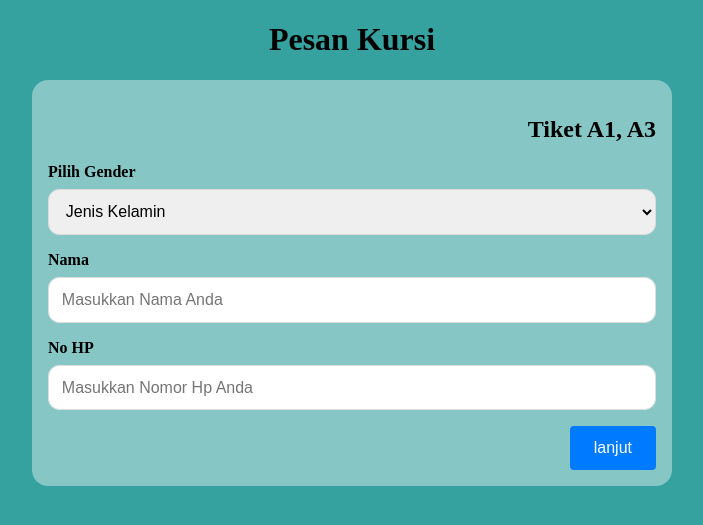
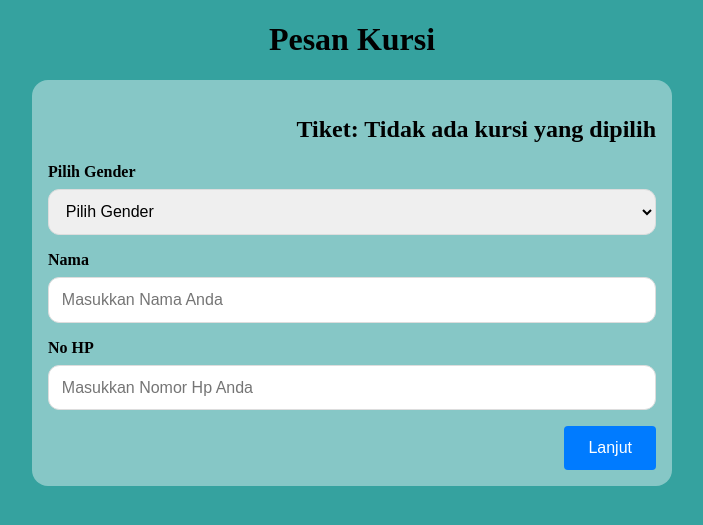
Before and after one commit to andreandri/caps, a PHP site: page /tiketmasuk.php in a window 1280 px wide. Shown: the part 80-605 px from the top of the page, without its empty margins (288-991 px from the left). Run offline with PHP 8.4, Linux system fonts and the light colour scheme.

Commit message:
tentang tiket

```diff
--- a/tiketmasuk.php
+++ b/tiketmasuk.php
@@ -1,3 +1,7 @@
+<?php
+$selectedSeats = isset($_GET['seats']) ? htmlspecialchars($_GET['seats']) : 'Tidak ada kursi yang dipilih';
+?>
+
 <!DOCTYPE html>
 <html lang="en">
 <head>
@@ -16,34 +20,32 @@
 
   <main>
     <h1>Pesan Kursi</h1>
-    <form action="" class="form">
-      <h2>Tiket A1, A3</h2>
+    <form action="cetak_tiket.php" method="POST" class="form">
+      <h2>Tiket: <?php echo $selectedSeats; ?></h2> <!-- Menampilkan kursi yang dipilih -->
+
+      <input type="hidden" name="selectedSeats" value="<?php echo $selectedSeats; ?>"> <!-- Menyimpan kursi yang dipilih ke dalam form -->
+
       <div class="label">
         <label for="gender" tabindex="0">Pilih Gender</label>
-          <select id="gender" aria-label="Pilih Salah Satu" tabindex="0">
-<<<<<<< Updated upstream
-            <option value="">Jenis Kelamin</option>
-            <option value="Laki-laki">Laki-laki</option>
-=======
-            <option value="">Pilih Gender</option>
-            <option value="Tuan">Tuan</option>
->>>>>>> Stashed changes
-            <option value="Perempuan">Perempuan</option>
-          </select>
+        <select id="gender" name="gender" aria-label="Pilih Salah Satu" tabindex="0" required>
+          <option value="">Pilih Gender</option>
+          <option value="Tuan">Tuan</option>
+          <option value="Perempuan">Perempuan</option>
+        </select>
       </div>
 
       <div class="label">
         <label for="name">Nama</label>
-        <input type="text" id="name" name="name" placeholder="Masukkan Nama Anda">
+        <input type="text" id="name" name="name" placeholder="Masukkan Nama Anda" required>
       </div>
 
       <div class="label">
         <label for="nomor">No HP</label>
-        <input type="number" id="nomor" name="nomor" placeholder="Masukkan Nomor Hp Anda">
+        <input type="number" id="nomor" name="nomor" placeholder="Masukkan Nomor Hp Anda" required>
       </div>
 
       <div class="search">
-        <button type="submit">lanjut</button>
+        <button type="submit" class="lanjut">Lanjut</button> <!-- Mengubah button menjadi submit -->
       </div>
     </form>
   </main>
```
Also changed, not shown: pesantiket.php (+11 -11 lines).
